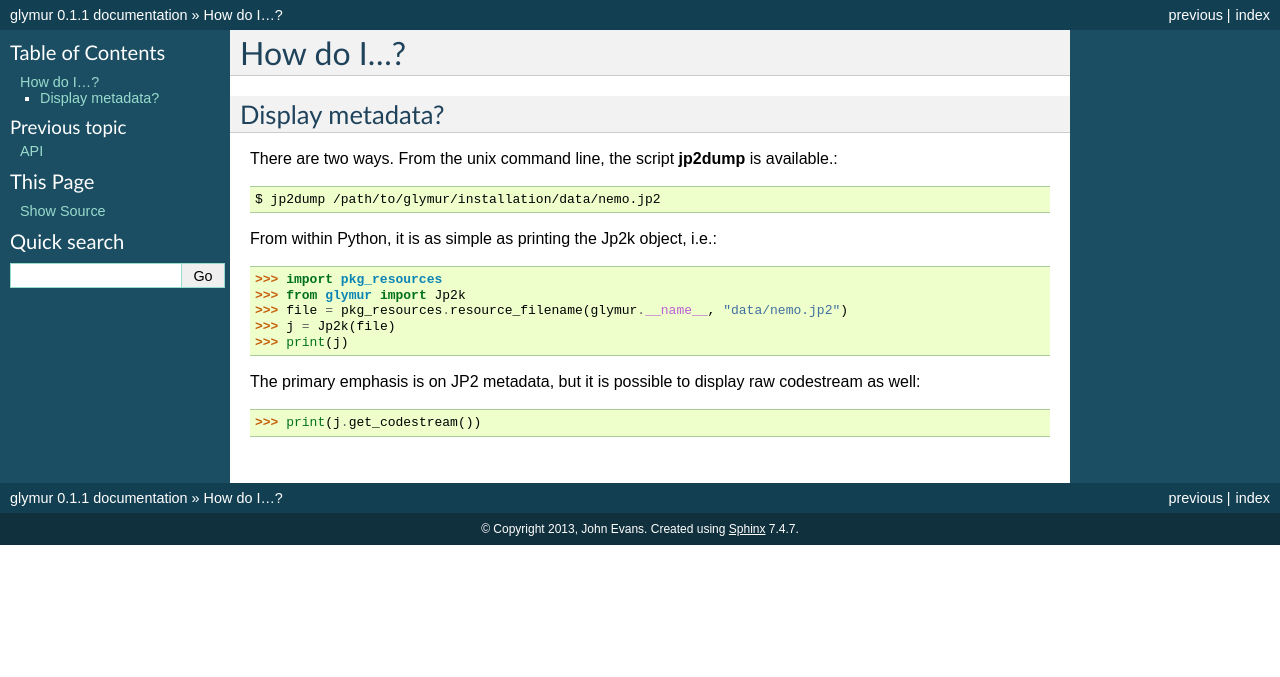
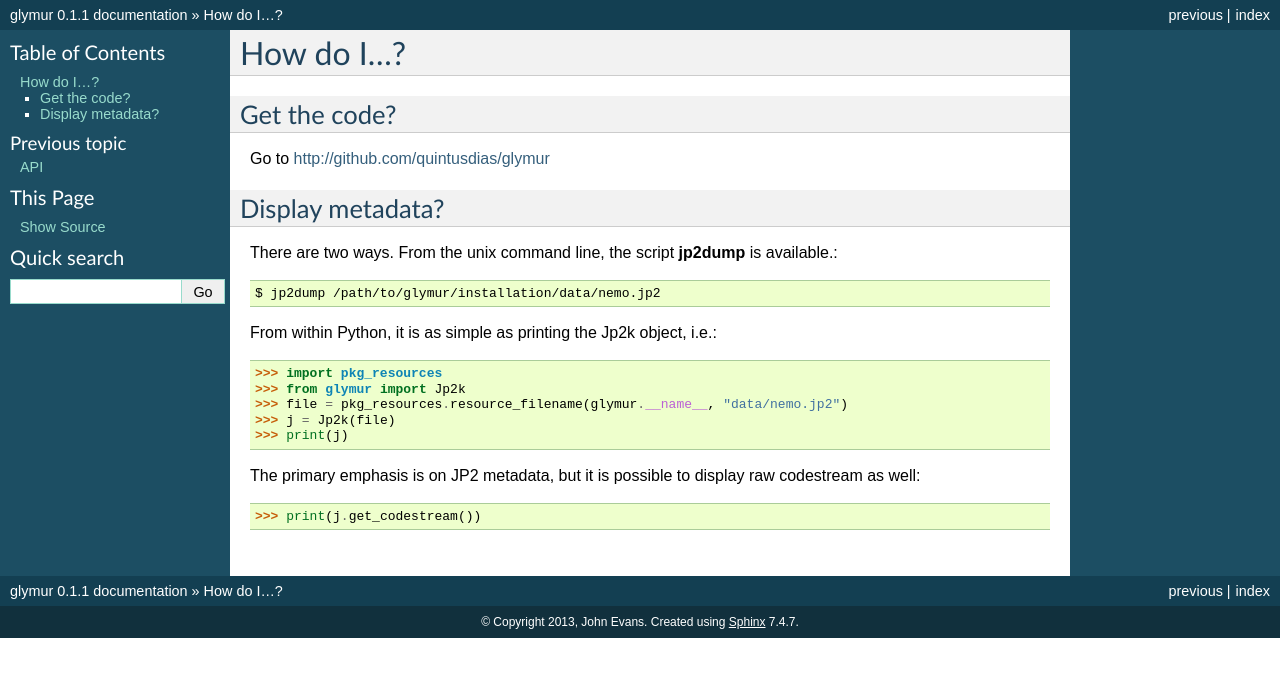
Before and after one commit to quintusdias/glymur, a Sphinx documentation site: the page built from docs/source/how_do_i.rst, in a window 1280 px wide. Shown: the top 677 px of the page. Built offline with Sphinx 7.4.7, drawn with Linux system fonts in a browser that asks for light colours.

Commit message:
Updated docs to point to github.

```diff
--- a/docs/source/how_do_i.rst
+++ b/docs/source/how_do_i.rst
@@ -1,6 +1,11 @@
 ************
 How do I...?
 ************
+
+Get the code?
+=============
+Go to http://github.com/quintusdias/glymur
+
 
 Display metadata?
 =================
```
